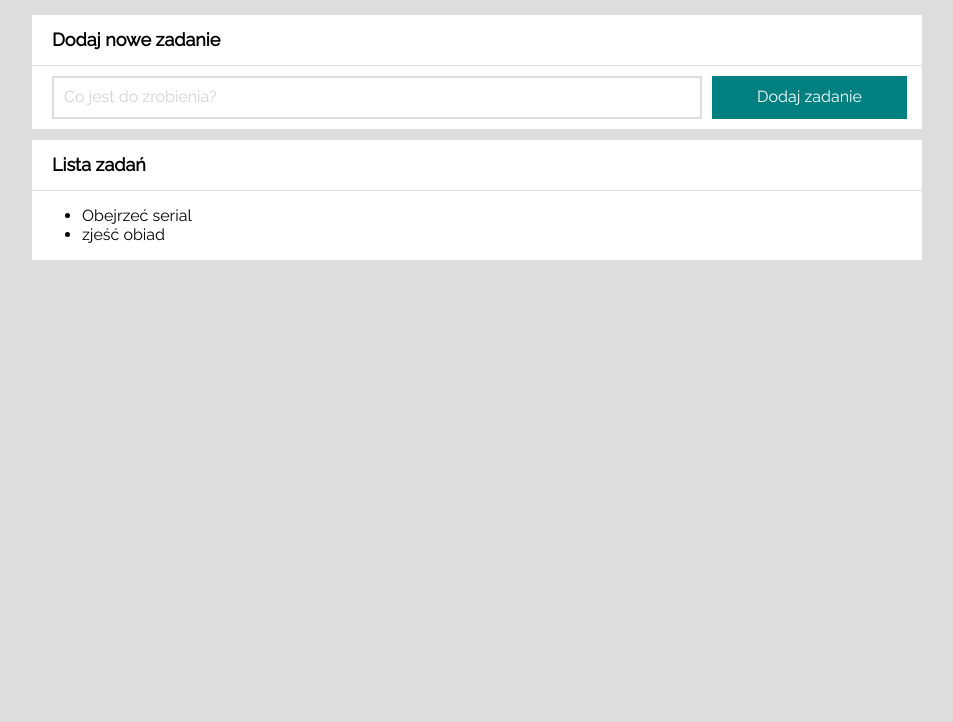
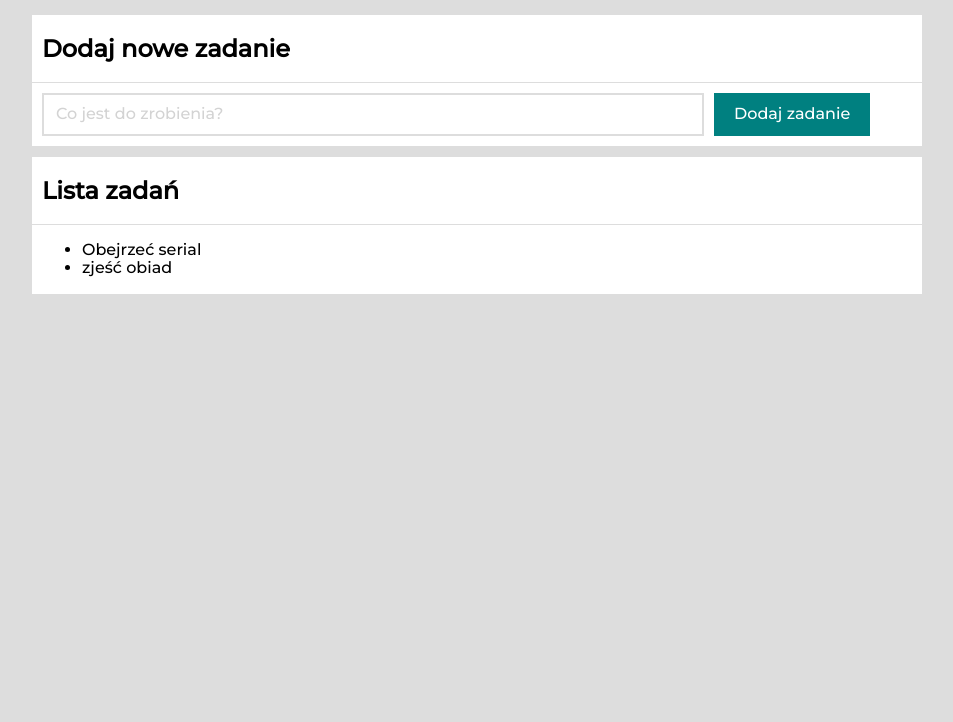
Before and after one commit to Patrycja-dz/Pracowity-.-Space, a plain HTML site: page index.html in a window 1280 px wide. Shown: the part 78-800 px from the top of the page, without its empty margins (163-1116 px from the left). Drawn offline with nearby package versions, Linux system fonts and the light colour scheme.

Commit message:
change google fonts to Monsterrat

```diff
--- a/css/container.css
+++ b/css/container.css
@@ -8,13 +8,7 @@
 
 .container__article {
     background-color: #fff;
-    padding-left: 20px;
+    padding-left: 10px;
     border-top: 1px solid #ddd;
 
 }
-.container__article--special{
-    padding-left: 10px;
-}
-.container__subHeading {
-    font-size: 18px;
-}
--- a/css/form.css
+++ b/css/form.css
@@ -1,38 +1,48 @@
 .form {
     display: flex;
-    padding: 10px;
+    padding-top: 10px;
+    padding-bottom: 10px;
     /* border: 1px solid red; */
 
 }
 
 .form__field {
-    padding: 10px;
+    padding-top: 10px;
+    padding-bottom: 10px;
     flex-shrink: 1;
-    flex-basis: 650px;
+    flex-basis: 662px;
     border: 2px solid #ddd;
 
+
 }
-.form__field::placeholder{
+
+.form__field::placeholder {
     color: rgb(211, 211, 211);
+    padding-left: 10px;
 }
+
 .form__addTaskButton {
     margin: 0 5px 0 10px;
     background-color: teal;
     color: #fff;
     border: none;
     padding: 5px 20px;
-    flex-grow: 1;
+    flex-shrink: 1;
 
 }
 
-@media(max-width: 370px) {
+@media(max-width: 716px) {
     .form {
         flex-wrap: wrap;
+        margin-left: 0;
+        margin-right: 10px;
     }
-    .form__addTaskButton{
+
+
+
+    .form__addTaskButton {
+        margin: 10px 0;
+        padding: 10px 20px;
         flex-grow: 1;
-       margin: 10px 0;
-       padding:10px 20px;
-
     }
 }
--- a/css/style.css
+++ b/css/style.css
@@ -5,7 +5,7 @@ html{
     box-sizing: inherit;
 }
 body{
-    font-family: 'Raleway', sans-serif;
+    font-family: 'Montserrat', sans-serif;
     background-color: #ddd;
     max-width: 900px;
     margin: auto;
--- a/index.html
+++ b/index.html
@@ -5,11 +5,11 @@
     <meta charset="UTF-8">
     <meta http-equiv="X-UA-Compatible" content="IE=edge">
     <meta name="viewport" content="width=device-width, initial-scale=1.0">
-    <link rel="preconnect" href="https://fonts.gstatic.com">
     <link rel="stylesheet" href="https://cdnjs.cloudflare.com/ajax/libs/normalize/8.0.1/normalize.min.css"
         integrity="sha512-NhSC1YmyruXifcj/KFRWoC561YpHpc5Jtzgvbuzx5VozKpWvQ+4nXhPdFgmx8xqexRcpAglTj9sIBWINXa8x5w=="
         crossorigin="anonymous" />
-    <link href="https://fonts.googleapis.com/css2?family=Raleway:ital@0;1&display=swap" rel="stylesheet">
+    <link rel="preconnect" href="https://fonts.gstatic.com">
+    <link href="https://fonts.googleapis.com/css2?family=Montserrat:wght@300;500&display=swap" rel="stylesheet">
     <link href="css/style.css" rel="stylesheet">
     <link href="css/container.css" rel="stylesheet">
     <link href="css/form.css" rel="stylesheet">
```
